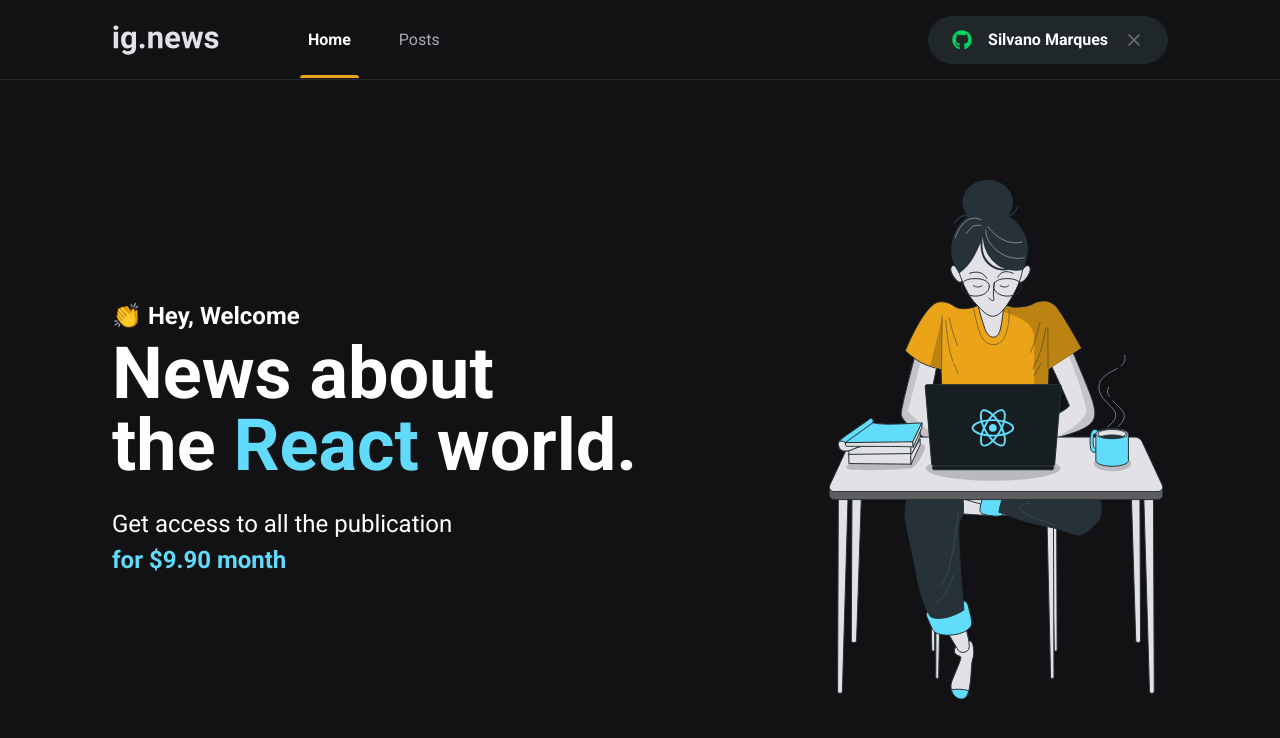
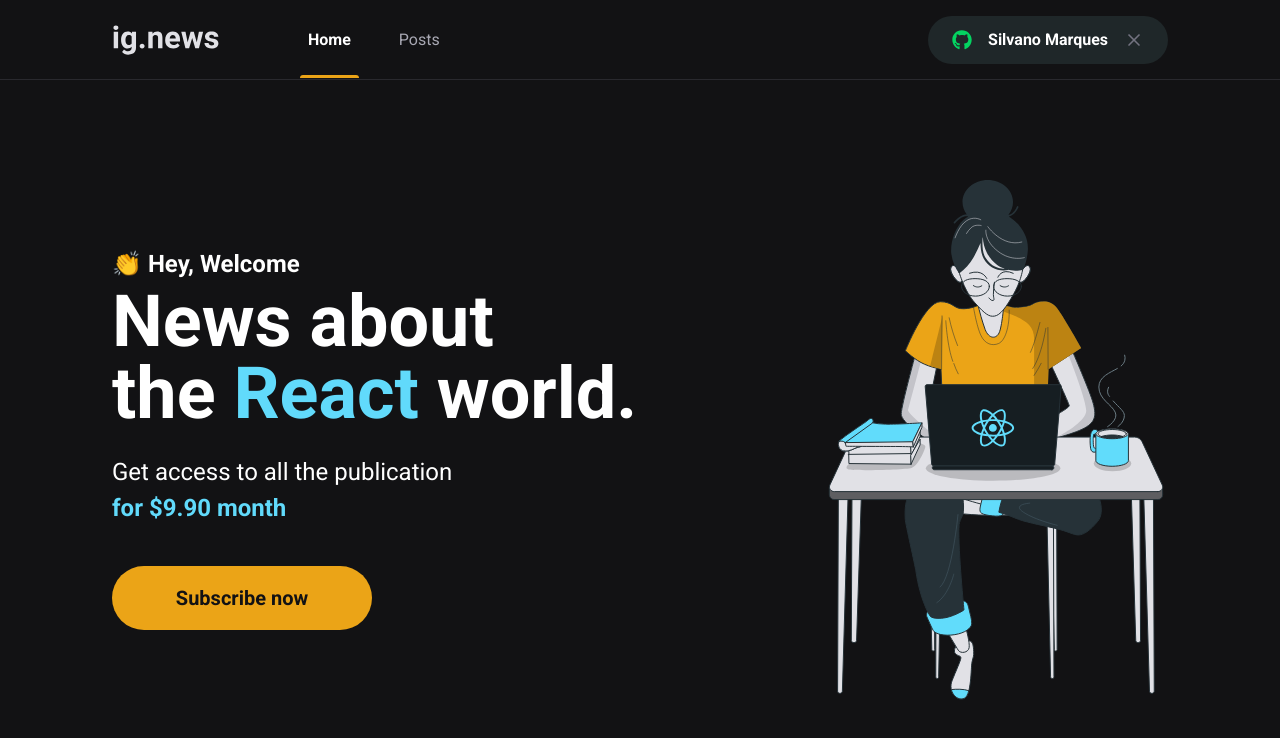
Before and after one commit to SilvanoGPM/ig-news, a Next.js app: page / in a window 1280 px wide. Shown: the top 738 px of the page. Built offline with nearby package versions, Linux system fonts and the light colour scheme.

Commit message:
feat: add SubscribeButton component

```diff
--- /dev/null
+++ b/src/components/SubscribeButton/index.tsx
@@ -0,0 +1,9 @@
+import styles from './styles.module.scss';
+
+export function SubscribeButton() {
+  return (
+    <button type="button" className={styles.subscribeButton}>
+      Subscribe now
+    </button>
+  );
+}
--- /dev/null
+++ b/src/components/SubscribeButton/styles.module.scss
@@ -0,0 +1,22 @@
+.subscribeButton {
+  height: 4rem;
+  width: 260px;
+  border: 0;
+  border-radius: 2rem;
+
+  background-color: var(--yellow-500);
+  color: var(--gray-900);
+
+  font-size: 1.25rem;
+  font-weight: bold;
+
+  display: flex;
+  align-items: center;
+  justify-content: center;
+
+  transition: filter 0.2s;
+
+  &:hover {
+    filter: brightness(0.8);
+  }
+}
--- a/src/pages/home.module.scss
+++ b/src/pages/home.module.scss
@@ -38,4 +38,8 @@
       font-weight: bold;
     }
   }
+
+  button {
+    margin-top: 2.5rem;
+  }
 }
--- a/src/pages/index.tsx
+++ b/src/pages/index.tsx
@@ -1,5 +1,7 @@
 import Head from 'next/head';
 import Image from 'next/image';
+
+import { SubscribeButton } from '../components/SubscribeButton';
 
 import styles from './home.module.scss';
 
@@ -22,6 +24,8 @@
             Get access to all the publication <br />
             <span>for $9.90 month</span>
           </p>
+
+          <SubscribeButton />
         </section>
 
         <Image
```
